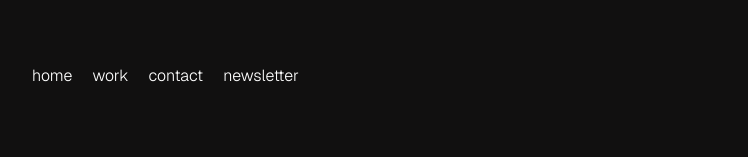
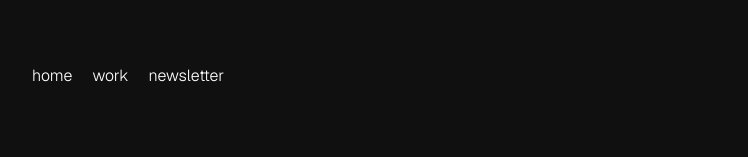
Before and after one commit to krissgardner/krissgardner.com, a Next.js app: page /work in a window 1280 px wide. Shown: the top 157 px of the page, without its empty margins (264-1012 px from the left). Built offline with nearby package versions, Linux system fonts and the light colour scheme.

Commit message:
Remove contact page

```diff
--- a/app/contact/page.tsx
+++ /dev/null
@@ -1,9 +0,0 @@
-const Contact = () => {
-  return (
-    <div>
-      <p>Coming soon</p>
-    </div>
-  )
-}
-
-export default Contact
--- a/components/Navigation.tsx
+++ b/components/Navigation.tsx
@@ -5,7 +5,6 @@ const Navigation = () => {
     <div className="text-white flex gap-5 font-light mb-16">
       <Link href="/">home</Link>
       <Link href="/work">work</Link>
-      <Link href="/contact">contact</Link>
       <Link target="_blank" href="https://newsletter.krissgardner.com">
         newsletter
       </Link>
```
